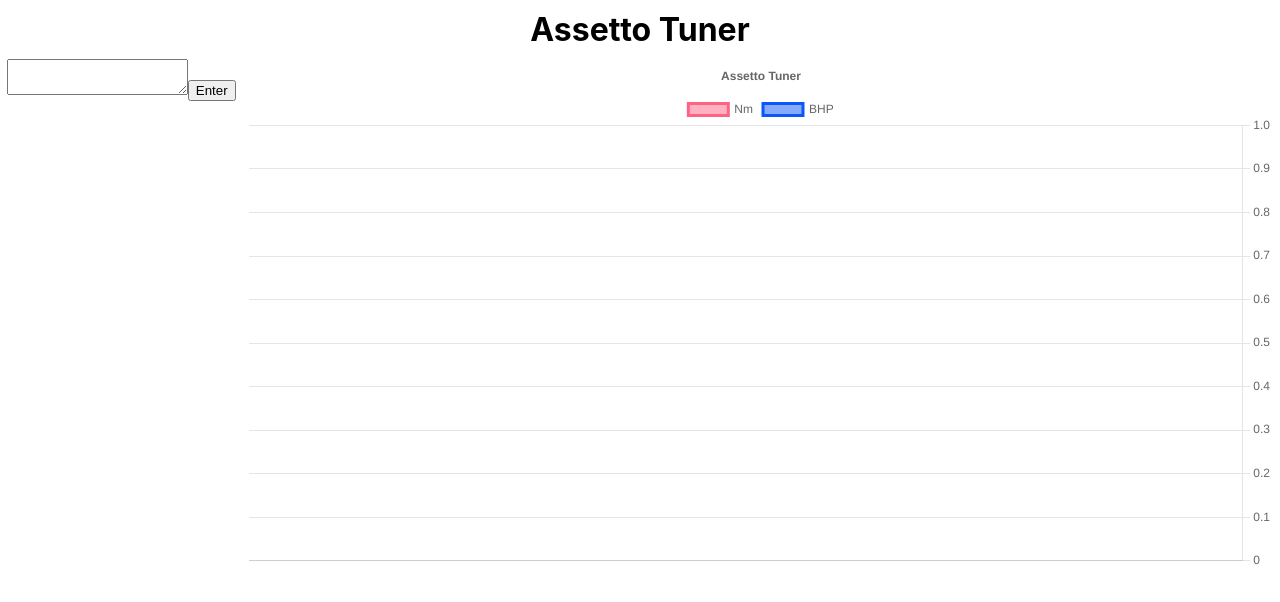
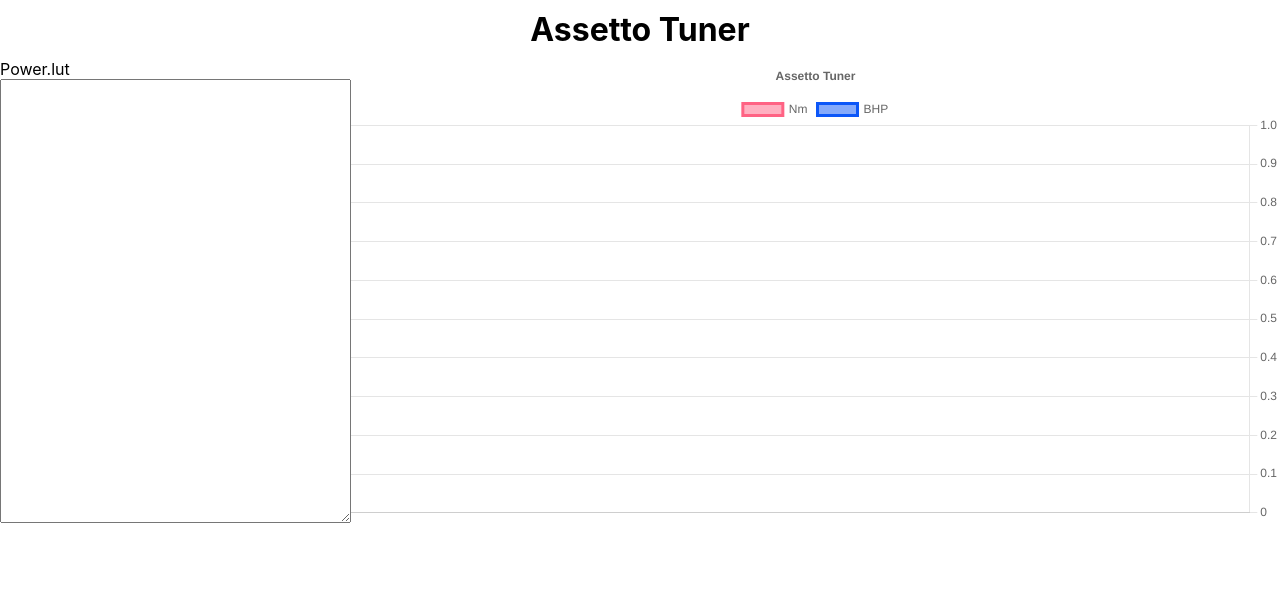
Before and after one commit to RTBlanco/assetto-tuner, a React (Create React App) app: page / in a window 1280 px wide. Shown: the top 602 px of the page. Built offline with nearby package versions, Linux system fonts and the light colour scheme.

Commit message:
put it in form

```diff
--- a/src/components/PowerInput.js
+++ b/src/components/PowerInput.js
@@ -1,11 +1,14 @@
-import { useState, useRef } from 'react';
+import '../style/PowerInput.css'
+
 
 function PowerInput({handleChange, handleClick, powerText}) {
 
   return(
-    <div id='power-input'>
-      <textarea onChange={handleChange} value={powerText}></textarea>
-      <button onClick={handleClick}>Enter</button>
+    <div className='power-inputs'>
+      <form id='power-lut'>
+        <label>Power.lut</label>
+        <textarea onChange={handleChange} value={powerText}></textarea>
+      </form>
     </div>
   )
 }
```
Also changed, not shown: src/style/PowerInput.css (added).
